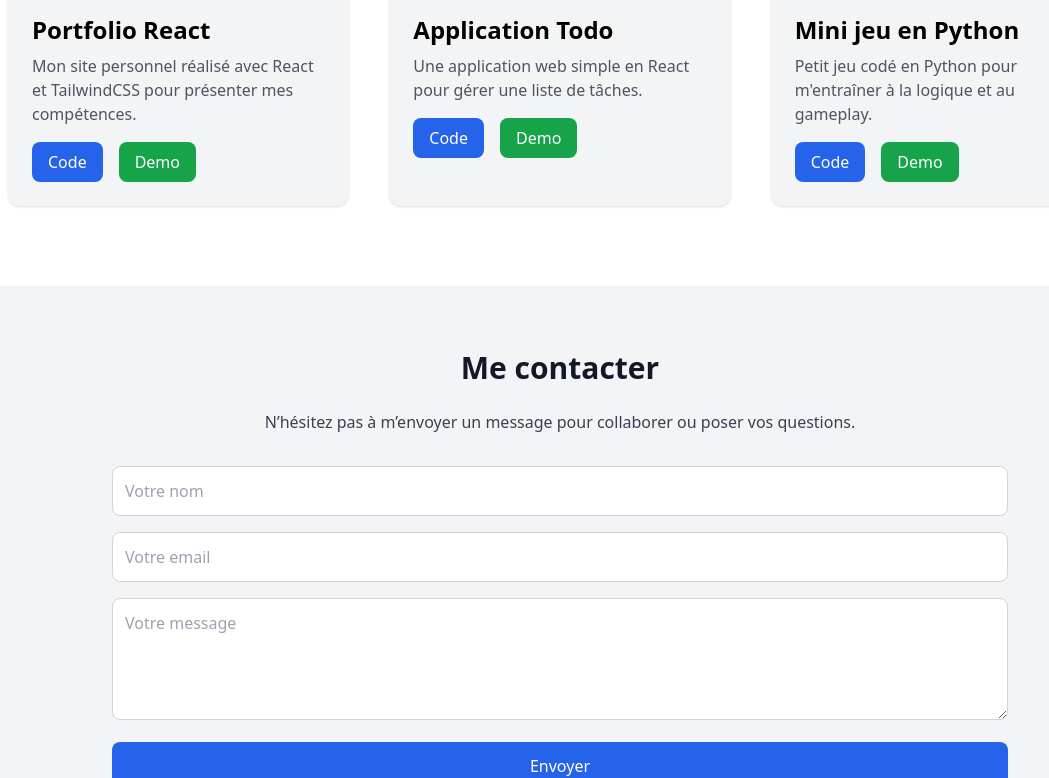
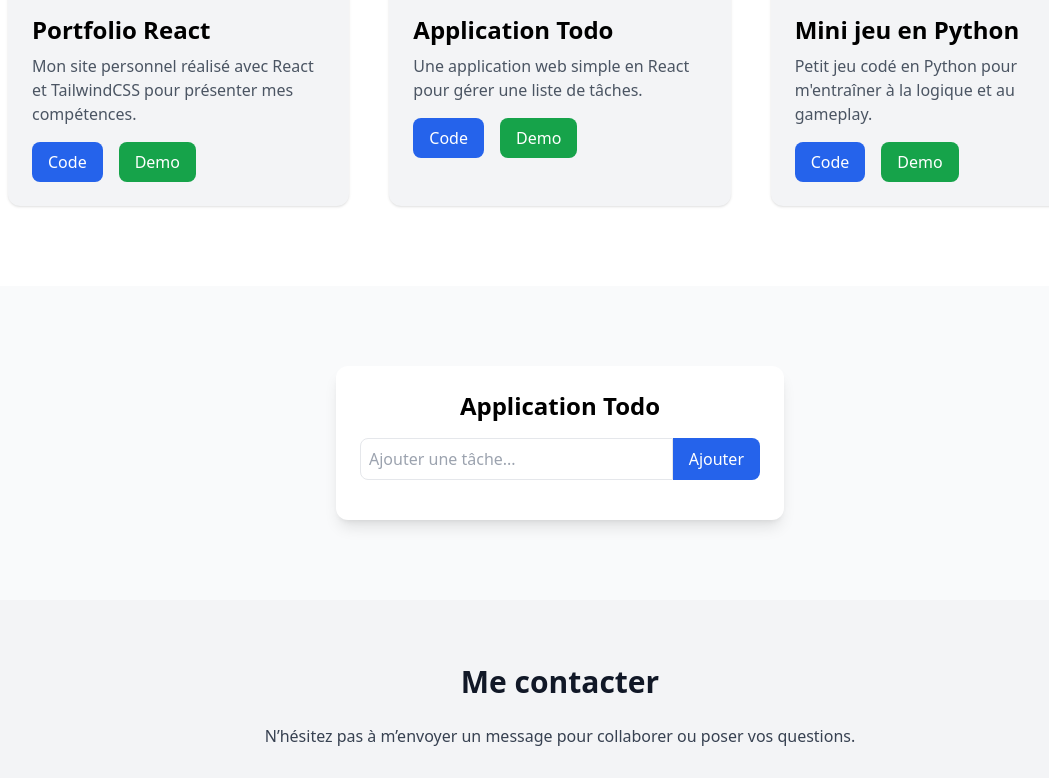
Before and after one commit to shiro76/Portfolio, a React (Create React App) app: page / in a window 1280 px wide. Shown: the part 1242-2020 px from the top of the page, without its empty margins (80-1129 px from the left). Built offline with nearby package versions, Linux system fonts and the light colour scheme.

Commit message:
Todo list

```diff
--- a/src/App.js
+++ b/src/App.js
@@ -5,6 +5,8 @@ import Skills from "./components/Skills";
 import Projects from "./components/Projects";
 import Contact from "./components/Contact";
 import Footer from "./components/Footer";
+import Todo from "./components/Todo";
+
 
 function App() {
   return (
@@ -13,6 +15,7 @@ function App() {
       <Hero />
       <Skills />
       <Projects />
+      <Todo/>
       <Contact />
       <Footer />
     </div>
--- a/src/components/Projects.js
+++ b/src/components/Projects.js
@@ -1,6 +1,7 @@
 import React from "react";
 
 import screen1 from "../screen/React_portfolio.png";
+import screen2 from "../screen/Todo.png"
 
 function Projects() {
   const projects = [
@@ -9,14 +10,14 @@ function Projects() {
       description:
         "Mon site personnel réalisé avec React et TailwindCSS pour présenter mes compétences.",
       image: screen1, // remplace par une vraie capture
-      github: "https://github.com/ton-github/portfolio",
+      github: "https://github.com/shiro76/Portfolio",
       demo: "#",
     },
     {
       title: "Application Todo",
       description:
         "Une application web simple en React pour gérer une liste de tâches.",
-      image: "https://via.placeholder.com/400x200",
+      image: screen2,
       github: "https://github.com/ton-github/todo-app",
       demo: "#",
     },
@@ -46,7 +47,7 @@ function Projects() {
                 src={project.image}
                 alt={project.title}
                 className="w-full h-60 object-cover"
-
+                //className="w-full h-auto object-cover"
                 //className="w-full h-40 object-cover"
               />
               <div className="p-6">
--- /dev/null
+++ b/src/components/Todo.js
@@ -0,0 +1,72 @@
+import React, { useState } from "react";
+
+export default function Todo() {
+  const [tasks, setTasks] = useState([]);
+  const [input, setInput] = useState("");
+
+  const addTask = () => {
+    if (input.trim() !== "") {
+      setTasks([...tasks, { text: input, done: false }]);
+      setInput("");
+    }
+  };
+
+  const toggleTask = (index) => {
+    const newTasks = [...tasks];
+    newTasks[index].done = !newTasks[index].done;
+    setTasks(newTasks);
+  };
+
+  const deleteTask = (index) => {
+    const newTasks = [...tasks];
+    newTasks.splice(index, 1);
+    setTasks(newTasks);
+  };
+
+  return (
+    <section id="todo" className="py-20 bg-gray-50">
+      <div className="max-w-md mx-auto bg-white shadow-lg rounded-xl p-6">
+        <h2 className="text-2xl font-bold text-center mb-4">Application Todo</h2>
+        <div className="flex mb-4">
+          <input
+            type="text"
+            value={input}
+            onChange={(e) => setInput(e.target.value)}
+            placeholder="Ajouter une tâche..."
+            className="flex-1 p-2 border rounded-l-lg focus:outline-none focus:ring-2 focus:ring-blue-500"
+          />
+          <button
+            onClick={addTask}
+            className="bg-blue-600 text-white px-4 rounded-r-lg hover:bg-blue-500 transition"
+          >
+            Ajouter
+          </button>
+        </div>
+
+        <ul>
+          {tasks.map((task, index) => (
+            <li
+              key={index}
+              className="flex justify-between items-center p-2 mb-2 border rounded hover:bg-gray-100 transition"
+            >
+              <span
+                onClick={() => toggleTask(index)}
+                className={`flex-1 cursor-pointer ${
+                  task.done ? "line-through text-gray-400" : ""
+                }`}
+              >
+                {task.text}
+              </span>
+              <button
+                onClick={() => deleteTask(index)}
+                className="text-red-500 hover:text-red-700 font-bold"
+              >
+                X
+              </button>
+            </li>
+          ))}
+        </ul>
+      </div>
+    </section>
+  );
+}
```
Also changed, not shown: src/screen/Todo.png (added).
